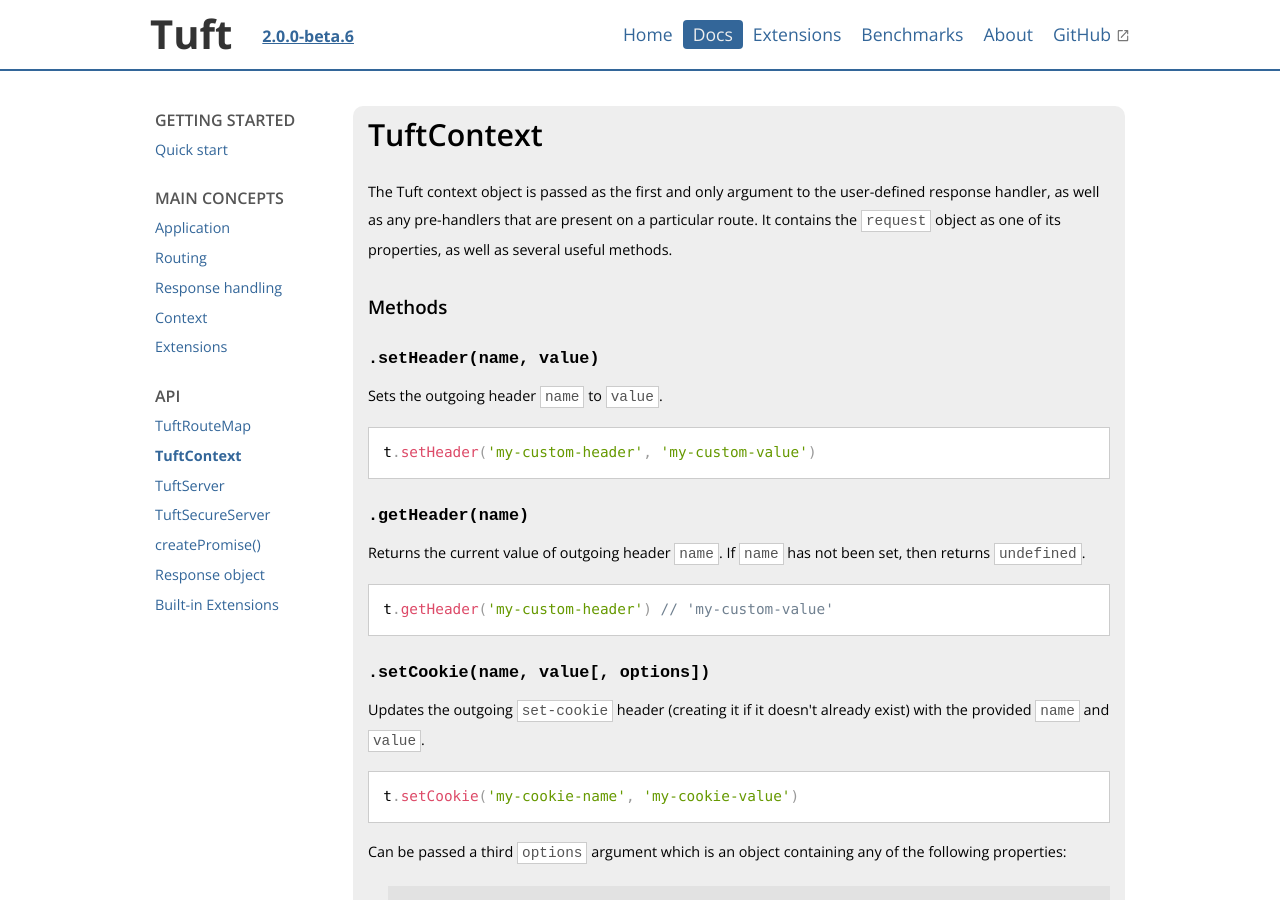
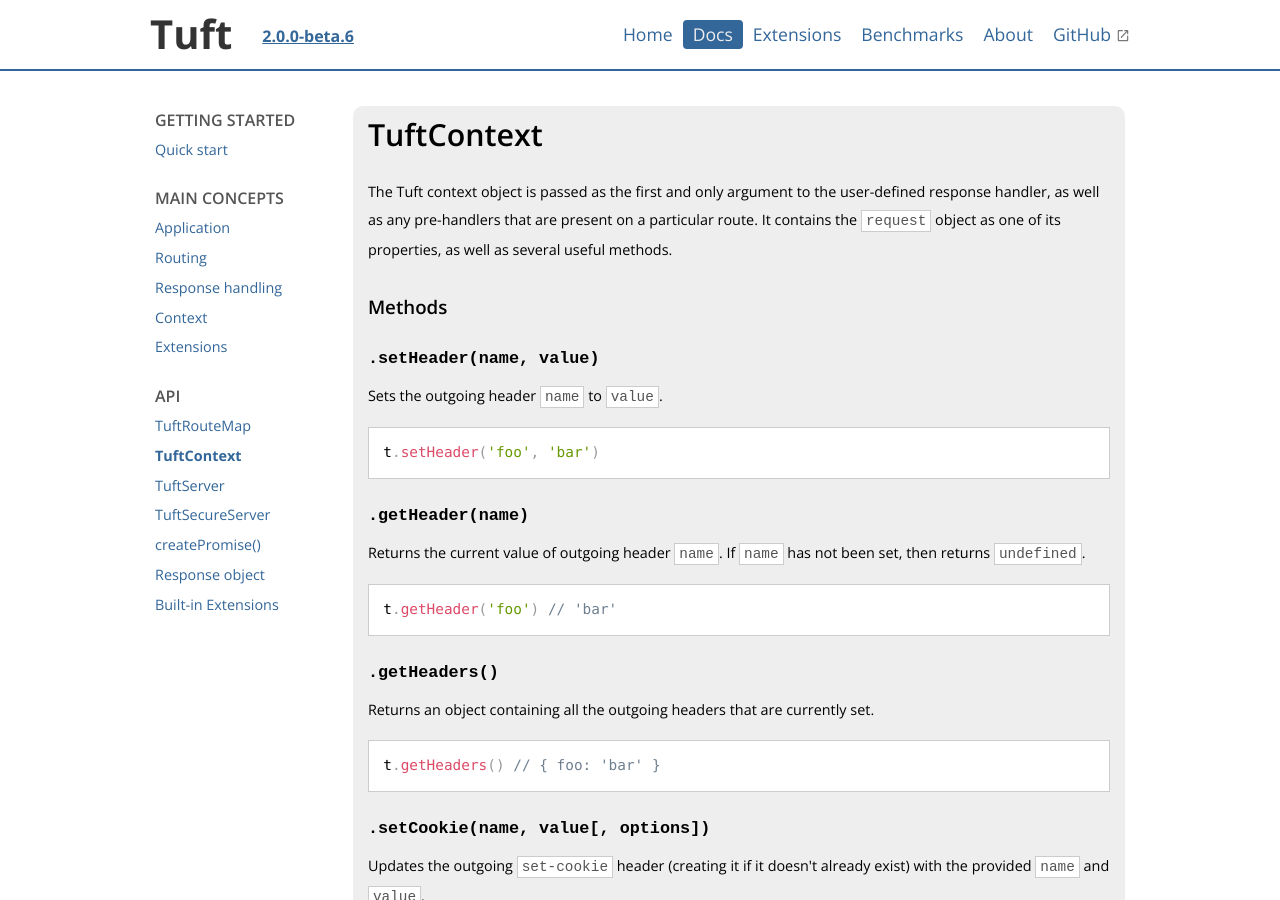
Before and after one commit to tuftjs/tuft.dev, a Jekyll site: the page built from docs/api/tuft-context.html, in a window 1280 px wide and 900 px high. Built offline with Jekyll 4.4.1, drawn with Linux system fonts in a browser that asks for light colours.

Commit message:
Add `getHeaders()` doc entry

```diff
--- a/docs/api/tuft-context.html
+++ b/docs/api/tuft-context.html
@@ -17,14 +17,20 @@ docs: true
     <div class="api-entry">
       <h3><code>.setHeader(name, value)</code></h3>
       <p>Sets the outgoing header <code class="code-inline">name</code> to <code class="code-inline">value</code>.</p>
-      <pre><code class="language-js">t.setHeader('my-custom-header', 'my-custom-value')</code></pre>
+      <pre><code class="language-js">t.setHeader('foo', 'bar')</code></pre>
     </div>
 
     <div class="api-entry">
       <h3><code>.getHeader(name)</code></h3>
       <p>Returns the current value of outgoing header <code class="code-inline">name</code>. If <code
           class="code-inline">name</code> has not been set, then returns <code class="code-inline">undefined</code>.</p>
-      <pre><code class="language-js">t.getHeader('my-custom-header') // 'my-custom-value'</code></pre>
+      <pre><code class="language-js">t.getHeader('foo') // 'bar'</code></pre>
+    </div>
+
+    <div class="api-entry">
+      <h3><code>.getHeaders()</code></h3>
+      <p>Returns an object containing all the outgoing headers that are currently set.</p>
+      <pre><code class="language-js">t.getHeaders() // { foo: 'bar' }</code></pre>
     </div>
 
     <div class="api-entry">
```
